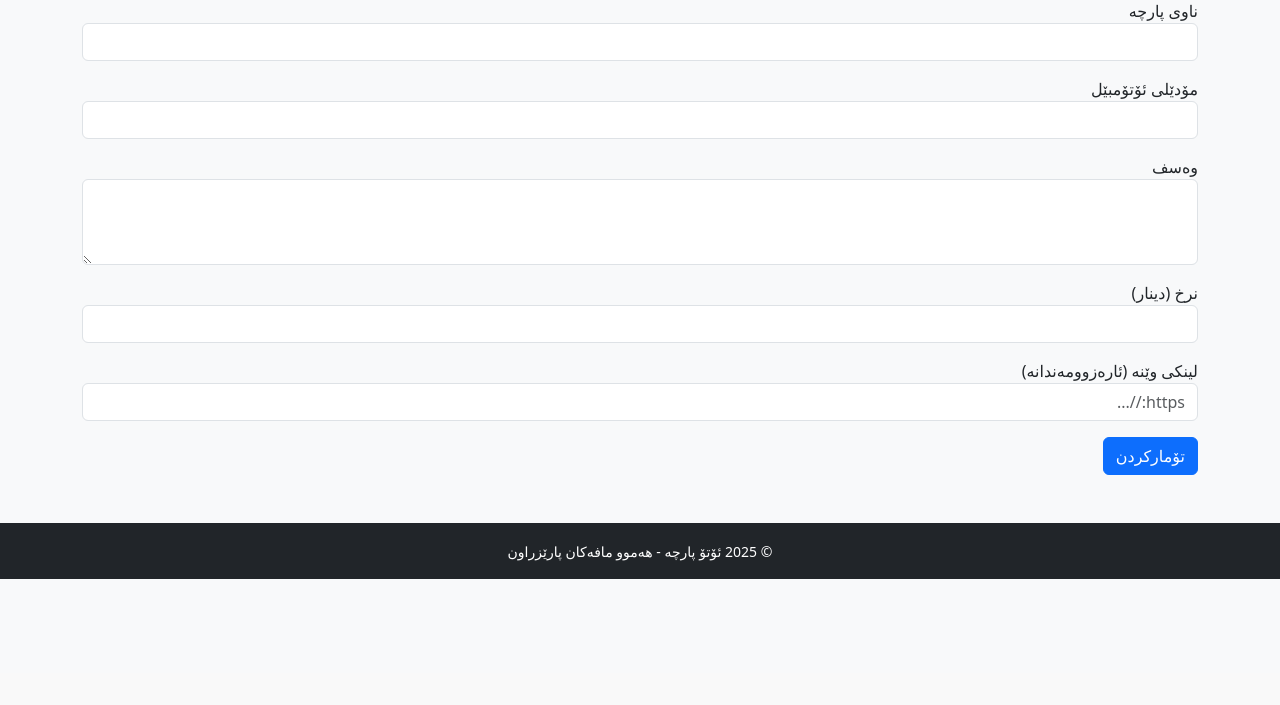
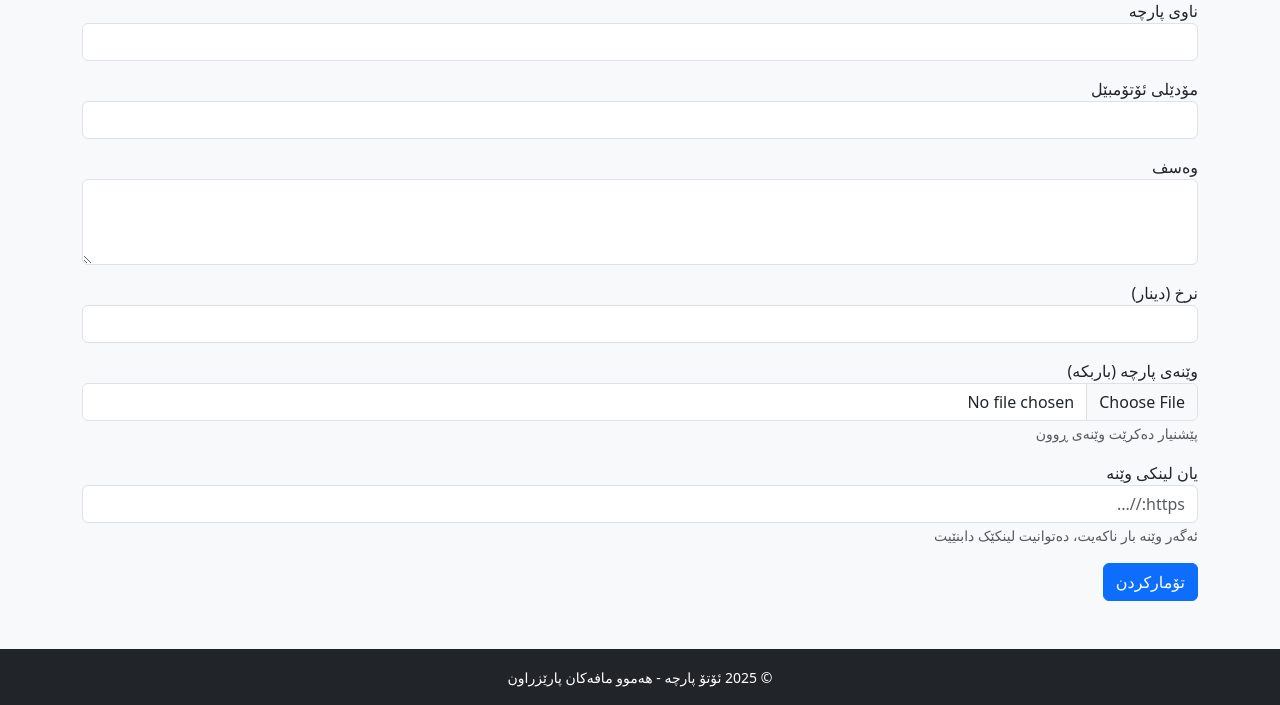
Before and after one commit to muhammadt90900-ux/Kurd-auto, a Python web app: template templates/add_part.html in a window 1280 px wide. Shown: the part 127-832 px from the top of the page. Before the commit the page ends 706 px from the top, so only its background shows below. Run offline with Jinja, Linux system fonts and the light colour scheme; the template is opened without the code that fills it, so the values that code supplies are empty.

Commit message:
Update add_part.html form for image upload

```diff
--- a/templates/add_part.html
+++ b/templates/add_part.html
@@ -1,7 +1,9 @@
+<!-- templates/add_part.html -->
 {% extends "base.html" %}
 {% block content %}
 <h2>زیادکردنی پارچەی نوێ</h2>
-<form method="POST">
+<form method="POST" enctype="multipart/form-data">
+    <input type="hidden" name="csrf_token" value="{{ csrf_token() }}">
     <div class="mb-3">
         <label>ناوی پارچە</label>
         <input type="text" name="name" class="form-control" required>
@@ -19,8 +21,14 @@
         <input type="number" step="0.01" name="price" class="form-control" required>
     </div>
     <div class="mb-3">
-        <label>لینکی وێنە (ئارەزوومەندانە)</label>
+        <label>وێنەی پارچە (باربکە)</label>
+        <input type="file" name="image_file" class="form-control" accept="image/*">
+        <small class="text-muted">پێشنیار دەکرێت وێنەی ڕوون</small>
+    </div>
+    <div class="mb-3">
+        <label>یان لینکی وێنە</label>
         <input type="url" name="image_url" class="form-control" placeholder="https://...">
+        <small class="text-muted">ئەگەر وێنە بار ناکەیت، دەتوانیت لینکێک دابنێیت</small>
     </div>
     <button type="submit" class="btn btn-primary">تۆمارکردن</button>
 </form>
```
